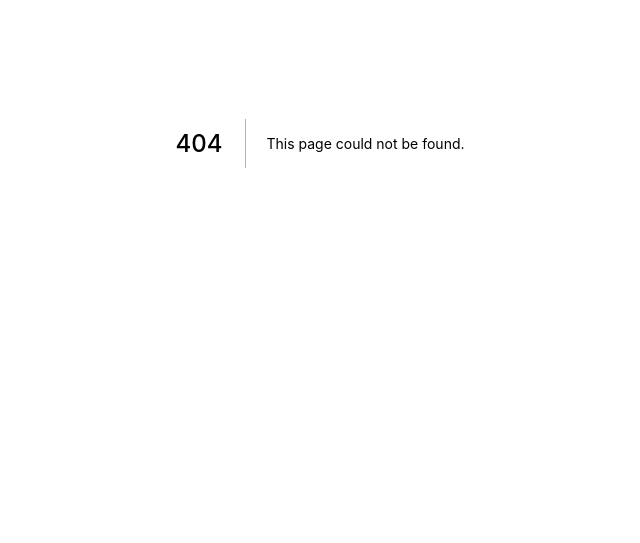
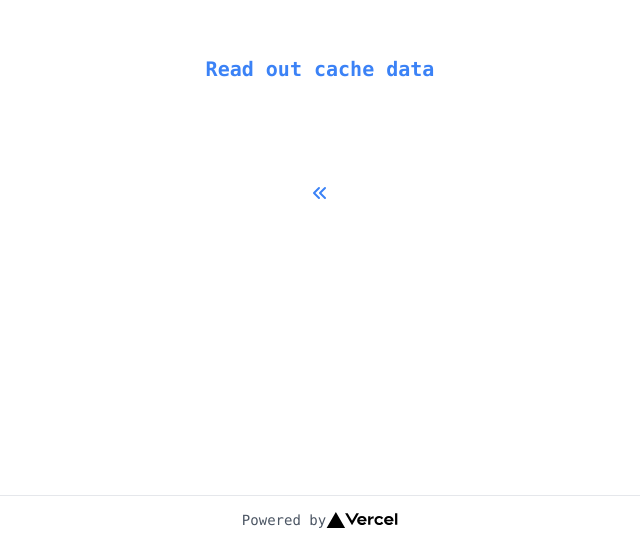
Before and after one commit to aozou99/with-tweet-front, a Next.js app: page /read-cache in a window 1280 px wide. Before the commit this address had no page. Shown: the part 257-800 px from the top of the page, without its empty margins (320-960 px from the left). Built offline with nearby package versions, Linux system fonts and the light colour scheme.

Commit message:
add read cache

```diff
--- /dev/null
+++ b/pages/read-cache.tsx
@@ -0,0 +1,31 @@
+import { ChevronDoubleLeftIcon } from '@heroicons/react/solid'
+import Link from 'next/link'
+import React from 'react'
+import { useQueryClient } from 'react-query'
+import { Layout } from '../components/Layout'
+import { RocketItem } from '../components/RocketItem'
+import { Rocket } from '../types/types'
+
+const ReadCache = () => {
+  const queryClient = useQueryClient()
+  const data = queryClient.getQueryData<Rocket[]>('rockets')
+  return (
+    <Layout title="read cache">
+      <p className="my-5 text-blue-500 text-xl font-bold">
+        Read out cache data
+      </p>
+      <ul>
+        {data?.map((rocket) => (
+          <RocketItem key={rocket.id} rocket={rocket} />
+        ))}
+      </ul>
+      <Link href="/" passHref>
+        <div className="mt-20 flex items-center cursor-pointer">
+          <ChevronDoubleLeftIcon className="h-5 w-5 mx-1 text-blue-500" />
+        </div>
+      </Link>
+    </Layout>
+  )
+}
+
+export default ReadCache
```
